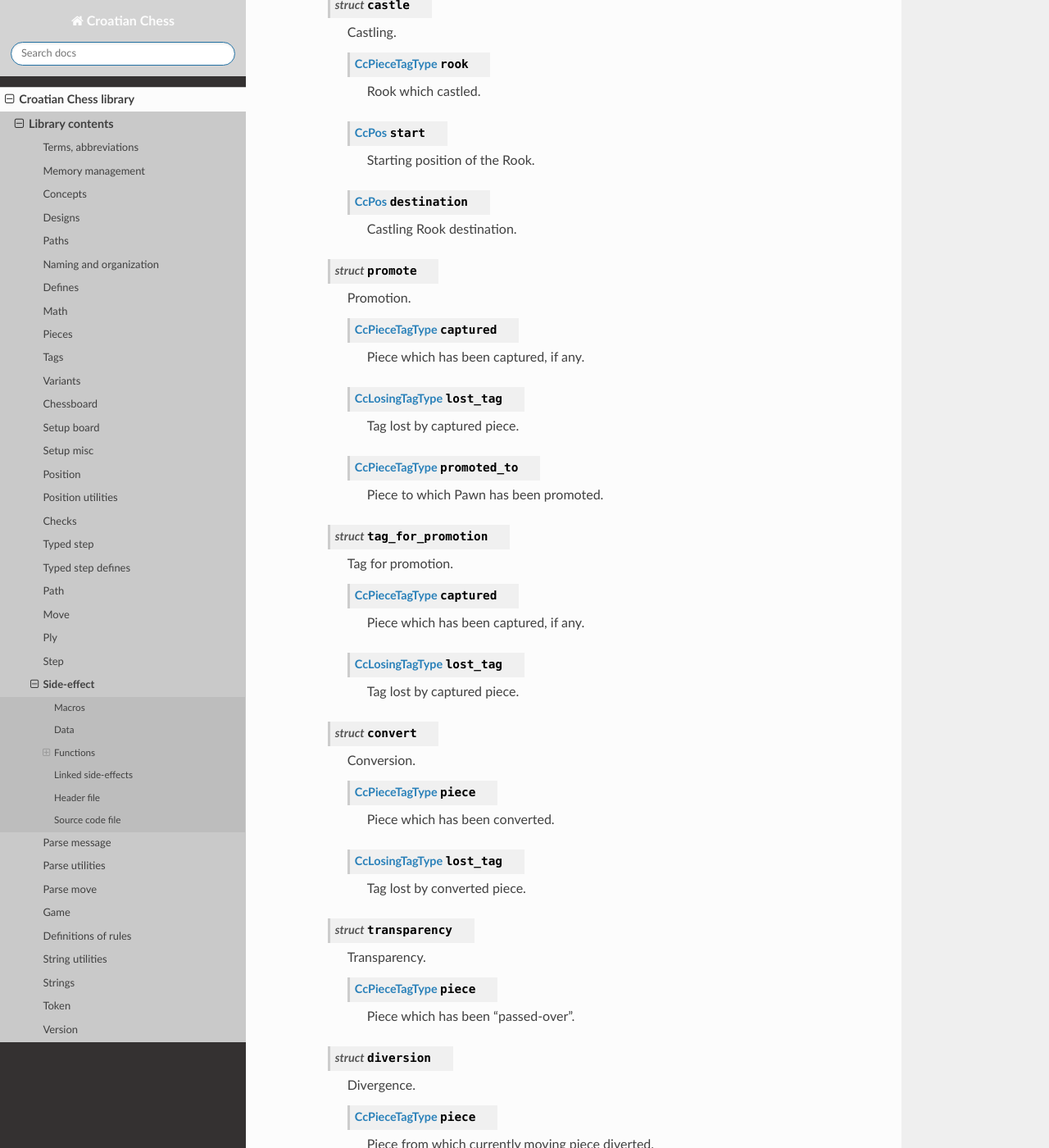
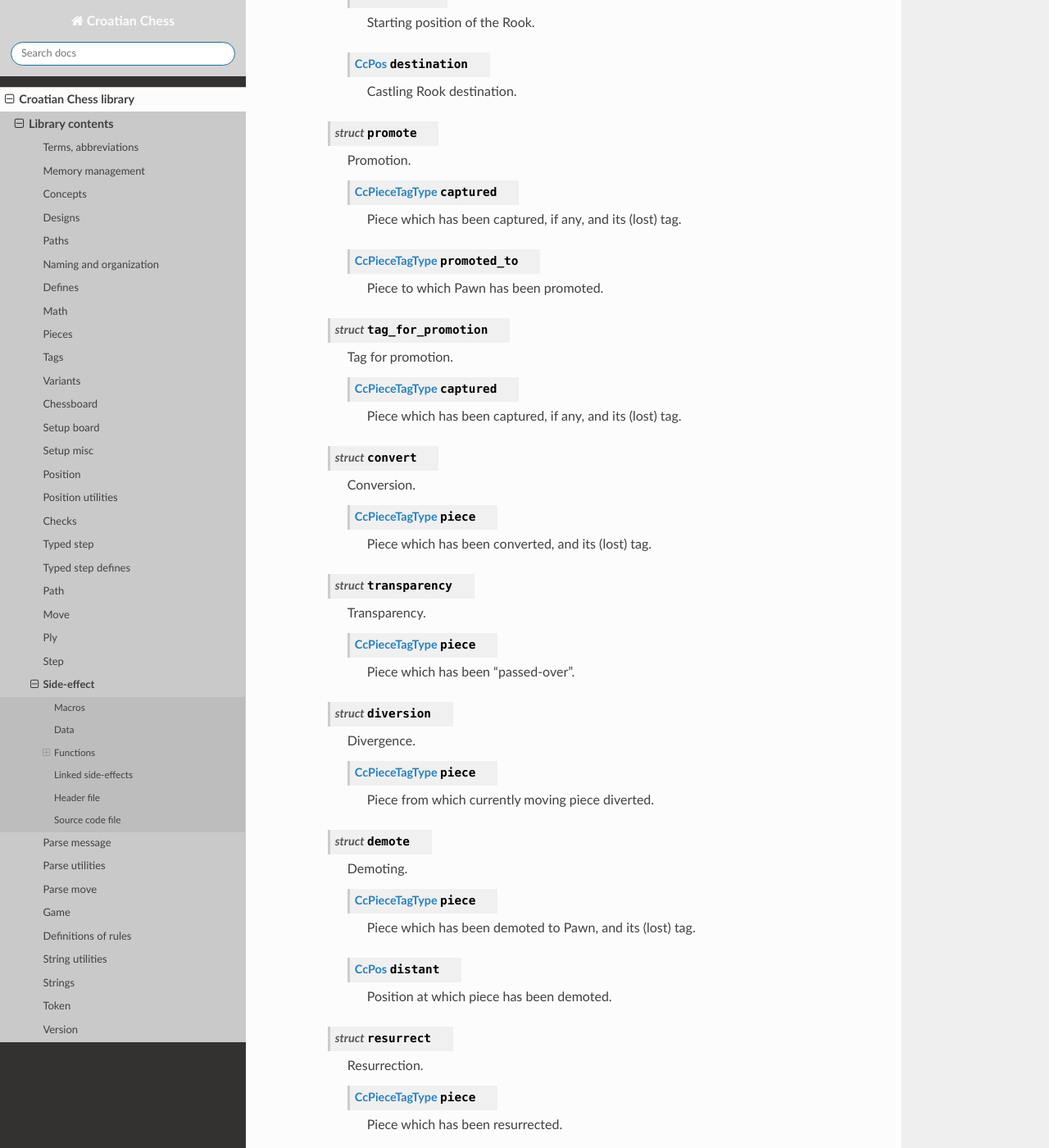
Before and after one commit to mmlacak/crochess, a Sphinx documentation site: the page built from docs/source/libcc/ccsideeffect.rst, in a window 1280 px wide and 1400 px high, scrolled down 3862 px. Shown: the whole window at 82% size. Built offline with Sphinx 7.4.7 and the Read the Docs theme 3.1.0, drawn with Linux system fonts in a browser that asks for light colours; some of the changed text lies outside the part shown.

Commit message:
Fixed side-effect docs.

```diff
--- a/docs/source/libcc/ccsideeffect.rst
+++ b/docs/source/libcc/ccsideeffect.rst
@@ -164,11 +164,7 @@ Data
 
             .. c:member:: CcPieceTagType piece
 
-                Piece which has been captured.
-
-            .. c:member:: CcLosingTagType lost_tag
-
-                Tag lost by captured piece.
+                Piece which has been captured, and its (lost) tag.
 
         .. c:struct:: displacement
 
@@ -176,11 +172,7 @@ Data
 
             .. c:member:: CcPieceTagType piece
 
-                Piece which has been displaced.
-
-            .. c:member:: CcLosingTagType lost_tag
-
-                Tag lost by displaced piece.
+                Piece which has been displaced, and its (lost) tag.
 
             .. c:member:: CcPos destination
 
@@ -220,11 +212,7 @@ Data
 
             .. c:member:: CcPieceTagType captured
 
-                Piece which has been captured, if any.
-
-            .. c:member:: CcLosingTagType lost_tag
-
-                Tag lost by captured piece.
+                Piece which has been captured, if any, and its (lost) tag.
 
             .. c:member:: CcPieceTagType promoted_to
 
@@ -236,11 +224,7 @@ Data
 
             .. c:member:: CcPieceTagType captured
 
-                Piece which has been captured, if any.
-
-            .. c:member:: CcLosingTagType lost_tag
-
-                Tag lost by captured piece.
+                Piece which has been captured, if any, and its (lost) tag.
 
         .. c:struct:: convert
 
@@ -248,11 +232,7 @@ Data
 
             .. c:member:: CcPieceTagType piece
 
-                Piece which has been converted.
-
-            .. c:member:: CcLosingTagType lost_tag
-
-                Tag lost by converted piece.
+                Piece which has been converted, and its (lost) tag.
 
         .. c:struct:: transparency
 
@@ -276,11 +256,7 @@ Data
 
             .. c:member:: CcPieceTagType piece
 
-                Piece which has been demoted to Pawn.
-
-            .. c:member:: CcLosingTagType lost_tag
-
-                Tag lost by demoted piece.
+                Piece which has been demoted to Pawn, and its (lost) tag.
 
             .. c:member:: CcPos distant
 
@@ -374,19 +350,19 @@ Functions
 
 .. c:function:: CcSideEffect cc_side_effect_none( void )
 
-.. c:function:: CcSideEffect cc_side_effect_capture( CcPieceTagType piece, CcLosingTagType lost_tag )
+.. c:function:: CcSideEffect cc_side_effect_capture( CcPieceTagType piece )
 
-.. c:function:: CcSideEffect cc_side_effect_displacement( CcPieceTagType piece, CcLosingTagType lost_tag, CcPos destination )
+.. c:function:: CcSideEffect cc_side_effect_displacement( CcPieceTagType piece, CcPos destination )
 
 .. c:function:: CcSideEffect cc_side_effect_en_passant( CcPieceTagType pawn, CcPos distant )
 
 .. c:function:: CcSideEffect cc_side_effect_castle( CcPieceTagType rook, CcPos start, CcPos destination )
 
-.. c:function:: CcSideEffect cc_side_effect_promote( CcPieceTagType captured, CcLosingTagType lost_tag, CcPieceTagType promoted_to )
+.. c:function:: CcSideEffect cc_side_effect_promote( CcPieceTagType captured, CcPieceTagType promoted_to )
 
-.. c:function:: CcSideEffect cc_side_effect_tag_for_promotion( CcPieceTagType captured, CcLosingTagType lost_tag )
+.. c:function:: CcSideEffect cc_side_effect_tag_for_promotion( CcPieceTagType captured )
 
-.. c:function:: CcSideEffect cc_side_effect_convert( CcPieceTagType piece, CcLosingTagType lost_tag )
+.. c:function:: CcSideEffect cc_side_effect_convert( CcPieceTagType piece )
 
 .. c:function:: CcSideEffect cc_side_effect_failed_conversion( void )
 
@@ -394,7 +370,7 @@ Functions
 
 .. c:function:: CcSideEffect cc_side_effect_diversion( CcPieceTagType piece )
 
-.. c:function:: CcSideEffect cc_side_effect_demote( CcPieceTagType piece, CcLosingTagType lost_tag, CcPos distant )
+.. c:function:: CcSideEffect cc_side_effect_demote( CcPieceTagType piece, CcPos distant )
 
 .. c:function:: CcSideEffect cc_side_effect_resurrect( CcPieceTagType piece, CcPos destination )
 
```
Also changed, not shown: 1 other file.
